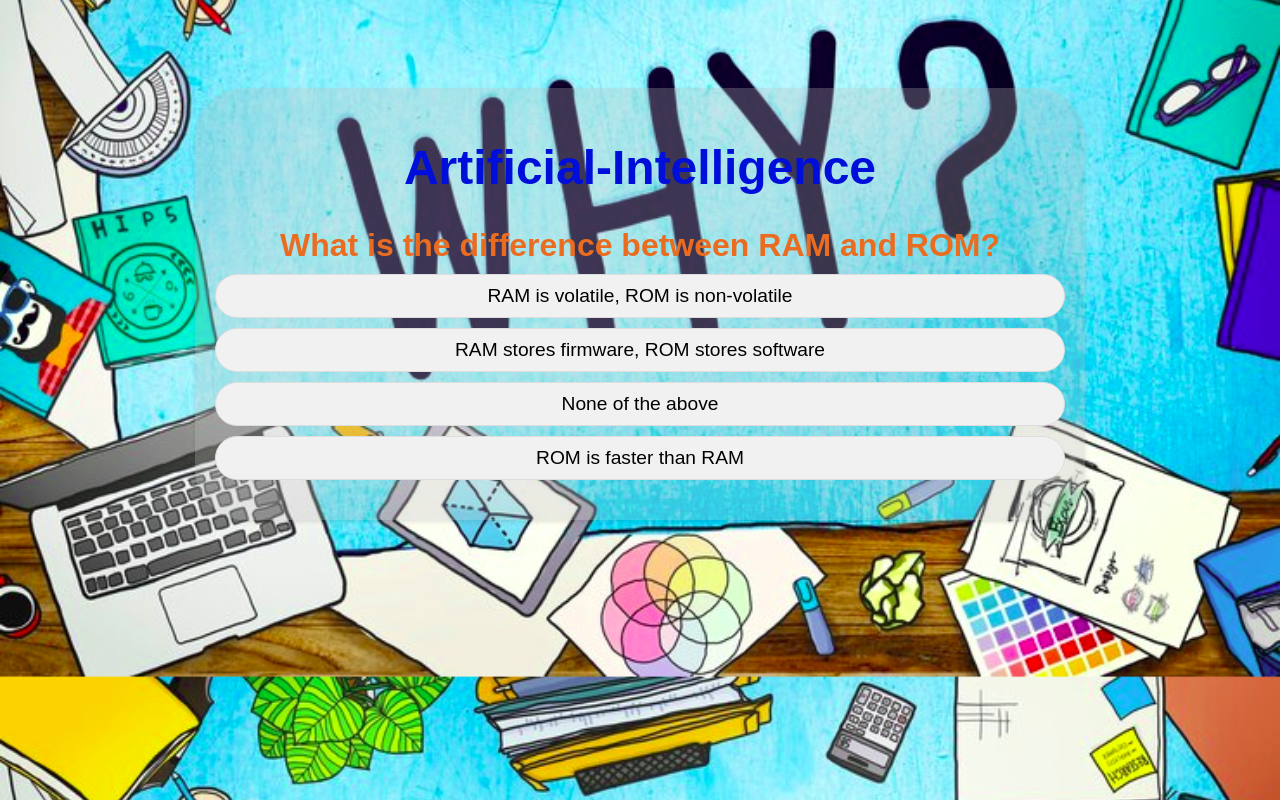
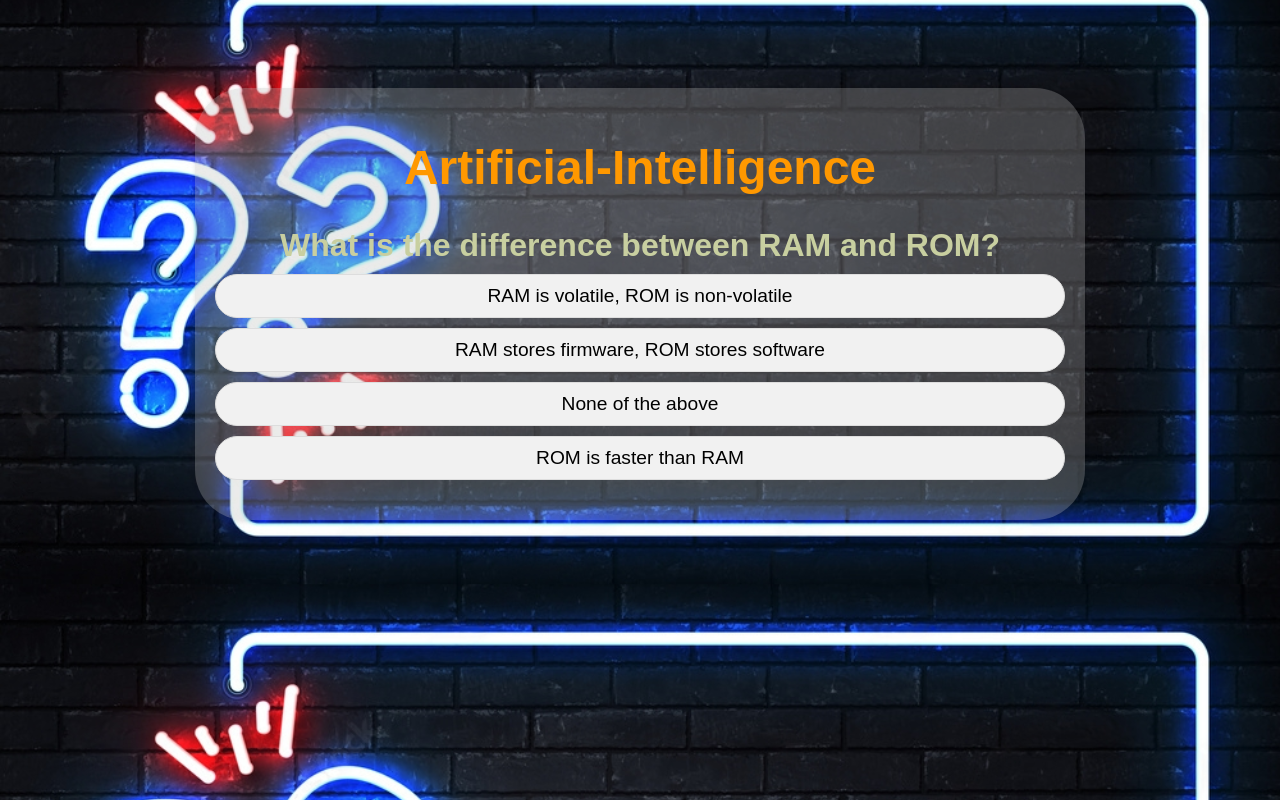
Before and after one commit to Aakash-M-o-d-i/Questions_papers, a plain HTML site: page Quiz/html/AI/ai.html in a window 1280 px wide. Drawn offline with Linux system fonts and the light colour scheme.

Commit message:
add new bg in quiz section, change font color of quiz section.

```diff
--- a/Quiz/css/quiz.css
+++ b/Quiz/css/quiz.css
@@ -3,7 +3,7 @@ body {
     /* background: #121d55; */
     display: flex;
     justify-content: center;
-    background-image: url('/images/quiz-bg.png');
+    background-image: url('/images/bg-quiz.png');
     background-size: cover;
     background-position: center;
 }
@@ -36,7 +36,7 @@ body {
 
 h1 {
     text-align: center;
-    color: #000ed9;
+    color: #FF9800;
     font-size: xxx-large;
 }
 
@@ -44,7 +44,8 @@ h1 {
     font-weight: bold;
     margin-bottom: 10px;
     font-size: xx-large;
-    color: #ea6c21;
+    /* color: #ea6c21; */
+    color: #C8CFA0;
 }
 
 .option {
```
Also changed, not shown: index.html (+1 -0 lines), images/bg-quiz.png (added).
